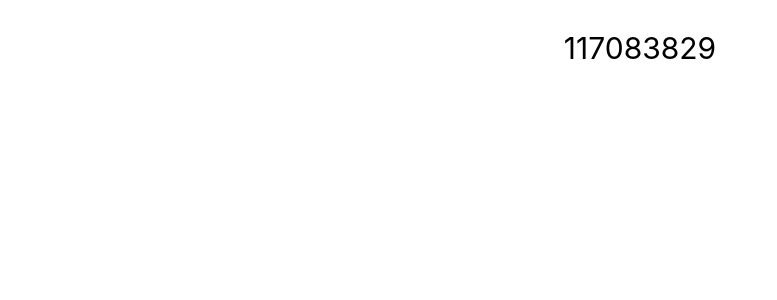
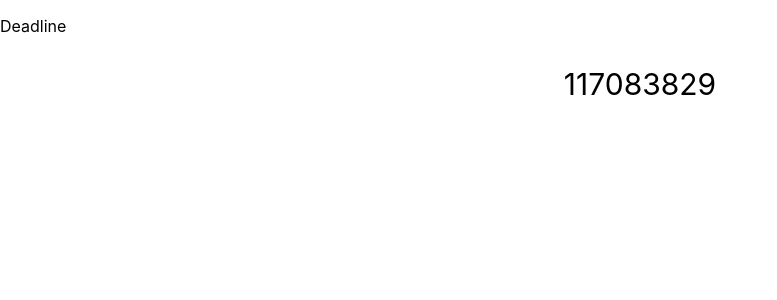
Before and after one commit to DonatNathan/donat-website, a React (Create React App) app: page / in a window 1280 px wide. Shown: the top 300 px of the page, without its empty margins (0-777 px from the left). Built offline with nearby package versions, Linux system fonts and the light colour scheme.

Commit message:
[FIX] - Test reactjs and not python

```diff
--- a/src/modules/Countdown.js
+++ b/src/modules/Countdown.js
@@ -24,6 +24,7 @@ const Countdown = ({end}) => {
 
     return (
         <CountdownBlock>
+            <p>Deadline</p>
             <RemainingTime>{addZero(seconds)}</RemainingTime>
         </CountdownBlock>
     );
```
Also changed, not shown: 1 other file (tests, documents, lock files or other folders).
